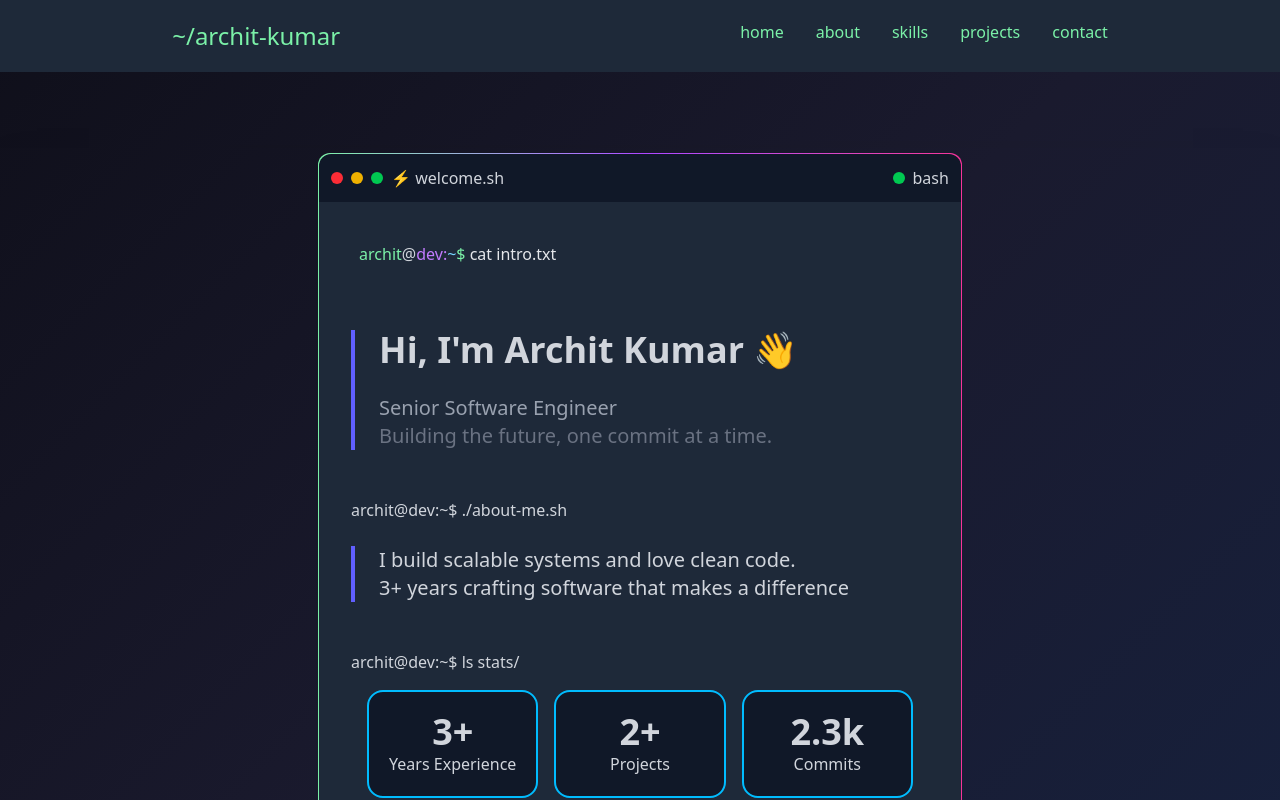
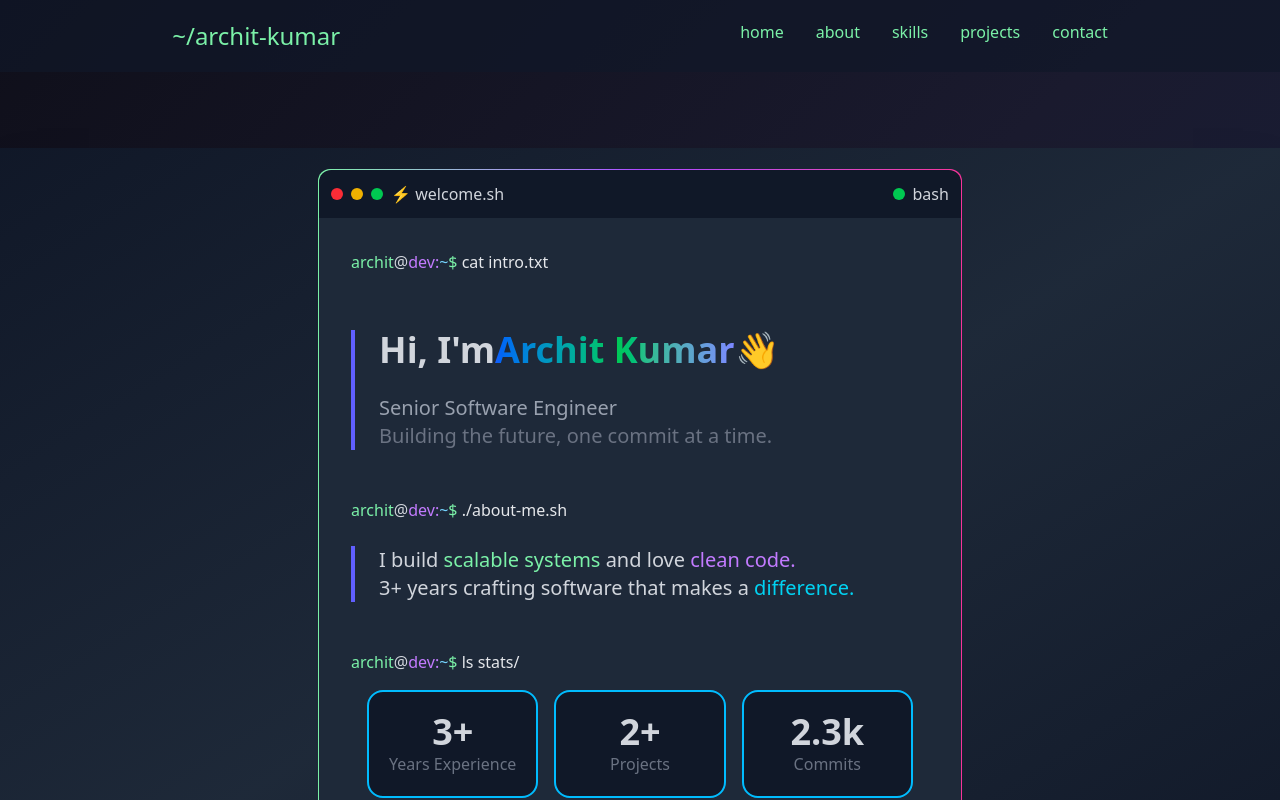
Before and after one commit to Archit314/archit-engineer-portfolio, a React (Vite) app in the folder app_frontend/: page / in a window 1280 px wide. Shown: the top 800 px of the page. Built offline with nearby package versions, Linux system fonts and the light colour scheme.

Commit message:
[Frontend]: UI Enhancement.

```diff
--- a/app_frontend/src/component/common/Navbar.jsx
+++ b/app_frontend/src/component/common/Navbar.jsx
@@ -1,6 +1,6 @@
 function Navbar({setCurrentPage}) {
   return (
-    <div className='flex gap-100 justify-center text-green-300 bg-gray-800 p-5'>
+    <div className='flex gap-100 justify-center text-green-300 bg-gray-900/70 p-5'>
 
         {/* Name section */}
         <div className='text-2xl'>
--- a/app_frontend/src/component/common/Terminal.jsx
+++ b/app_frontend/src/component/common/Terminal.jsx
@@ -1,6 +1,6 @@
 function Terminal({children, title, page, header}) {
    return (
-    <div className='flex items-center justify-center min-h-screen px-4 shadow-2xl overflow-hidden mt-19'>
+    <div className='flex items-center justify-center min-h-screen px-4 shadow-2xl overflow-hidden mt-19 bg-linear-to-br from-gray-900 via-gray-800 to-gray-900'>
         <div className="p-px rounded-xl bg-linear-to-r from-green-300 via-purple-500 to-pink-500">
 
             <div className='w-full max-w-5xl rounded-xl overflow-hidden'>
@@ -22,9 +22,9 @@ function Terminal({children, title, page, header}) {
 
                 {/* Card Body */}
                 <div className='text-gray-300 bg-gray-800 p-4'>
-                    <h1 className="p-6 text-green-300">archit<span className="text-gray-300">@</span><span className="text-purple-400">dev:</span><span className="text-sky-300">~{page}</span><span className="text-green-300">$</span><span className="text-gray-200">{header}</span></h1>
+                    <h1 className="p-4 text-green-300">archit<span className="text-gray-300">@</span><span className="text-purple-400">dev:</span><span className="text-sky-300">~{page}</span><span className="text-green-300">$</span><span className="text-gray-200">{header}</span></h1>
                     {children}
-                    <h1 className="p-6 text-green-300">archit<span className="text-gray-300">@</span><span className="text-purple-400">dev:</span><span className="text-sky-300">~{page}</span><span className="text-green-300">$</span></h1>
+                    <h1 className="p-4 text-green-300">archit<span className="text-gray-300">@</span><span className="text-purple-400">dev:</span><span className="text-sky-300">~{page}</span><span className="text-green-300">$</span></h1>
                 </div>
             </div>
         </div>
--- a/app_frontend/src/pages/Home.jsx
+++ b/app_frontend/src/pages/Home.jsx
@@ -11,7 +11,11 @@ function Home() {
                     <div className='pb-6 pt-6 space-y-6'>
 
                         <div className='border-l-4 border-indigo-500 px-6 space-y-6'>
-                            <h1 className='text-4xl font-bold'>Hi, I'm Archit Kumar 👋</h1>
+                            <div className='text-4xl font-bold'>
+                                <span className="bg-linear-to-r">Hi, I'm</span>
+                                <span className="bg-linear-to-r from-blue-600 via-green-500 to-indigo-400 inline-block text-transparent bg-clip-text"> Archit Kumar </span>
+                                <span>👋</span>
+                            </div>
 
                             <div className='text-xl'>
 
@@ -24,36 +28,34 @@ function Home() {
 
                     {/* About section */}
                     <div className='pb-6 pt-6 space-y-6'>
-
-                        <h1>archit@dev:~$ ./about-me.sh</h1>
+                        <h1 className="text-green-300">archit<span className="text-gray-300">@</span><span className="text-purple-400">dev:</span><span className="text-sky-300">~</span><span className="text-green-300">$</span><span className="text-gray-200"> ./about-me.sh</span></h1>
 
                         <div className='border-l-4 border-indigo-500 px-6 space-y-6'>
 
                             <div className='text-xl'>
 
-                                <p>I build scalable systems and love clean code.</p>
-                                <p>3+ years crafting software that makes a difference</p>
+                                <p>I build <span className="text-green-300">scalable systems</span> and love <span className="text-purple-400">clean code.</span></p>
+                                <p>3+ years crafting software that makes a <span className="text-cyan-400">difference.</span></p>
                             </div>
                         </div>
                     </div>
 
                     {/* Stats section */}
                     <div className='pb-6 pt-6'>
-
-                        <h1>archit@dev:~$ ls stats/</h1>
+                        <h1 className="text-green-300">archit<span className="text-gray-300">@</span><span className="text-purple-400">dev:</span><span className="text-sky-300">~</span><span className="text-green-300">$</span><span className="text-gray-200"> ls stats/</span></h1>
 
                         <div className='grid grid-cols-3 gap-4 p-4'>
                             <div className='border-2 bg-gray-900 border-sky-400 text-center p-5 rounded-2xl'>
                                 <h1 className='text-4xl font-bold'>3+</h1>
-                                <p>Years Experience</p>
+                                <p className="text-gray-500">Years Experience</p>
                             </div>
                             <div className='border-2 bg-gray-900 border-sky-400 text-center p-5 rounded-2xl'>
                                 <h1 className='text-4xl font-bold'>2+</h1>
-                                <p>Projects</p>
+                                <p className="text-gray-500">Projects</p>
                             </div>
                             <div className='border-2 bg-gray-900 border-sky-400 text-center p-5 rounded-2xl'>
                                 <h1 className='text-4xl font-bold'>2.3k</h1>
-                                <p>Commits</p>
+                                <p className="text-gray-500">Commits</p>
                             </div>
                         </div>
                     </div>
```
